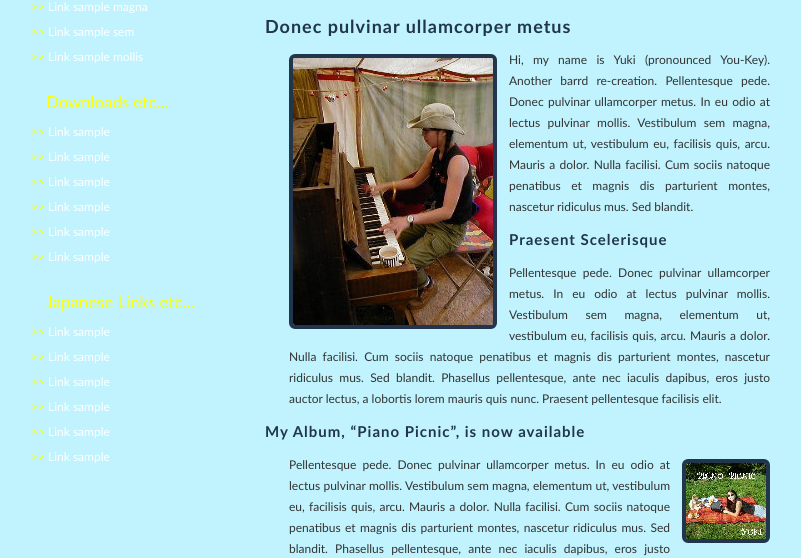
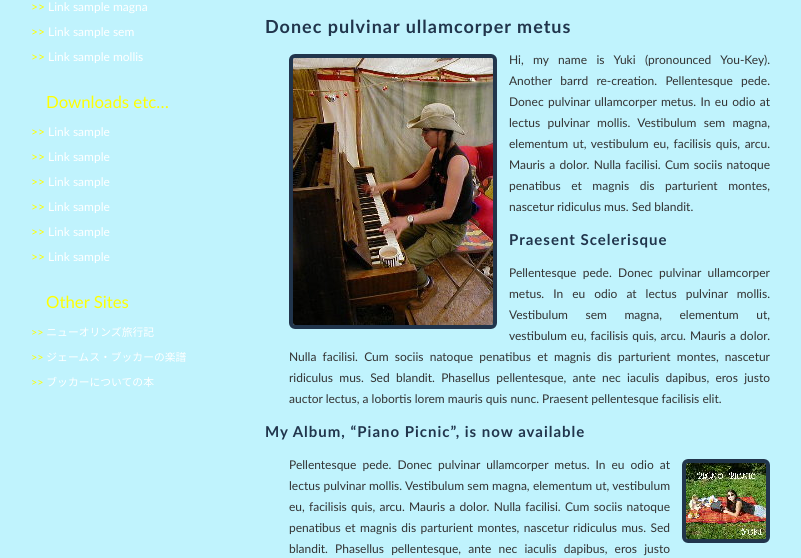
Before and after one commit to barrd/yukipiano.com, a plain HTML site: page web/index.html in a window 1280 px wide. Shown: the part 259-817 px from the top of the page, without its empty margins (245-1046 px from the left). Drawn offline with Linux system fonts and the light colour scheme.

Commit message:
Added some trial japanese in #nav

```diff
--- a/web/common/yp_screen.css
+++ b/web/common/yp_screen.css
@@ -1,4 +1,4 @@
-/* Yuki Piano - Screen CSS
+/* Yuki Piano - Personal Screen CSS
 --------------------------------------------------------------------*/
 
 * {
@@ -136,9 +136,9 @@ body {
 --------------------------------------------------------------------*/
 
 #footer {
+  background: url(../imgs/shared/footBg.png) repeat-x left top;
   width: auto;
   height: 100px;
-  background: url(../imgs/shared/footBg.png) repeat-x left top;
   text-align: center;
 }
 
@@ -161,6 +161,10 @@ body {
 .imgR {
   float: right;
   margin: 5px 0 4px 12px;
+}
+
+.smFont {
+  font-size: 90%;
 }
 
 /* Typography
--- a/web/index.html
+++ b/web/index.html
@@ -54,7 +54,7 @@
             </p>
             <ul>
             <li>
-              <a href="#" title="Home Page">Home Page</a>
+              <a href="index.html" title="Home Page">Home Page</a>
             </li><li>
               <a href="#" title="">Link sample pellentesque</a>
             </li><li>
@@ -86,21 +86,15 @@
             </li>
             </ul>
             <p class="title">
-            Japanese Links etc&#8230;
+            Other Sites
             </p>
-            <ul>
+            <ul class="smFont">
             <li>
-              <a href="#" title="">Link sample</a>
+              <a href="#" title="">ニューオリンズ旅行記</a>
             </li><li>
-              <a href="#" title="">Link sample</a>
+              <a href="#" title="">ジェームス・ブッカーの楽譜</a>
             </li><li>
-              <a href="#" title="">Link sample</a>
-            </li><li>
-              <a href="#" title="">Link sample</a>
-            </li><li>
-              <a href="#" title="">Link sample</a>
-            </li><li>
-              <a href="#" title="">Link sample</a>
+              <a href="#" title="">ブッカーについての本</a>
             </li>
             </ul>
           </div>
```
